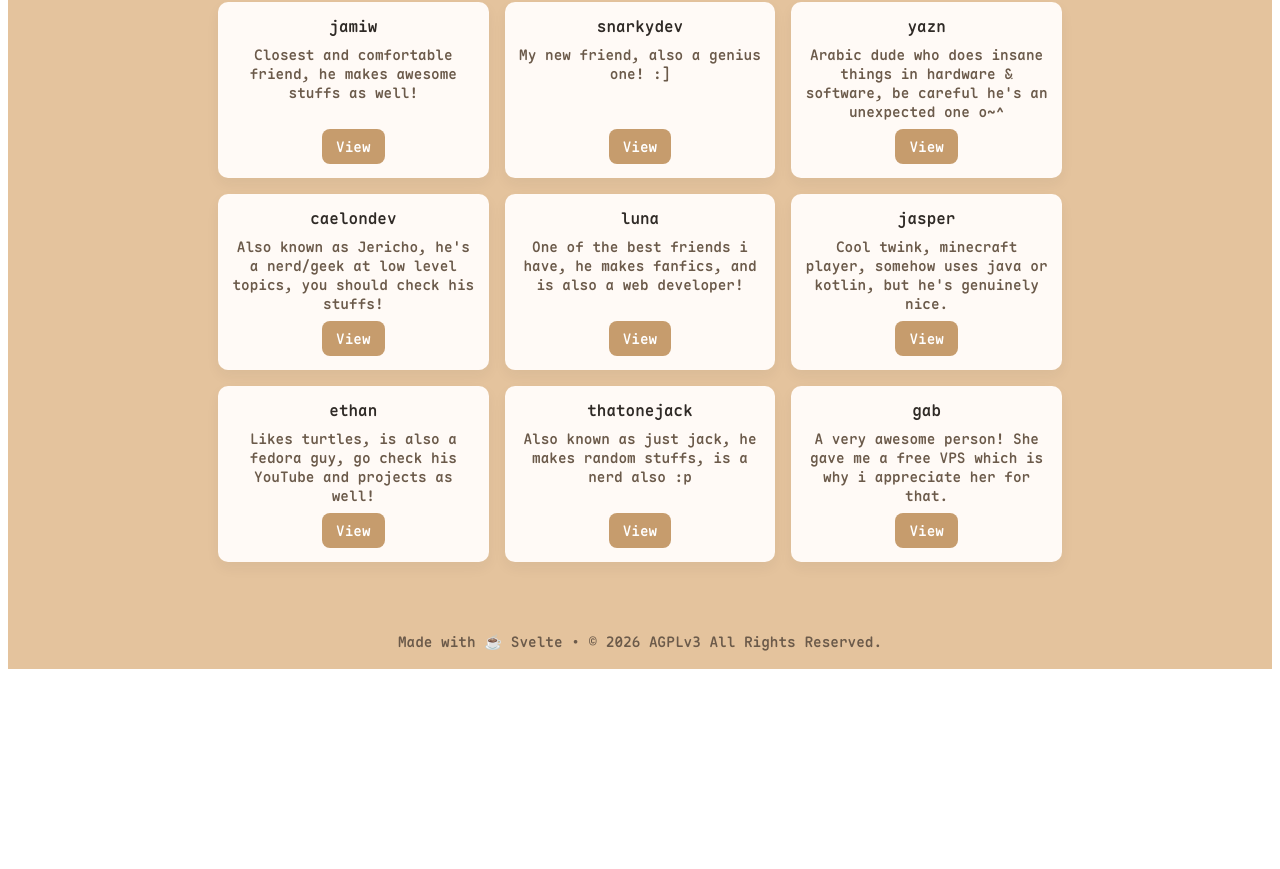
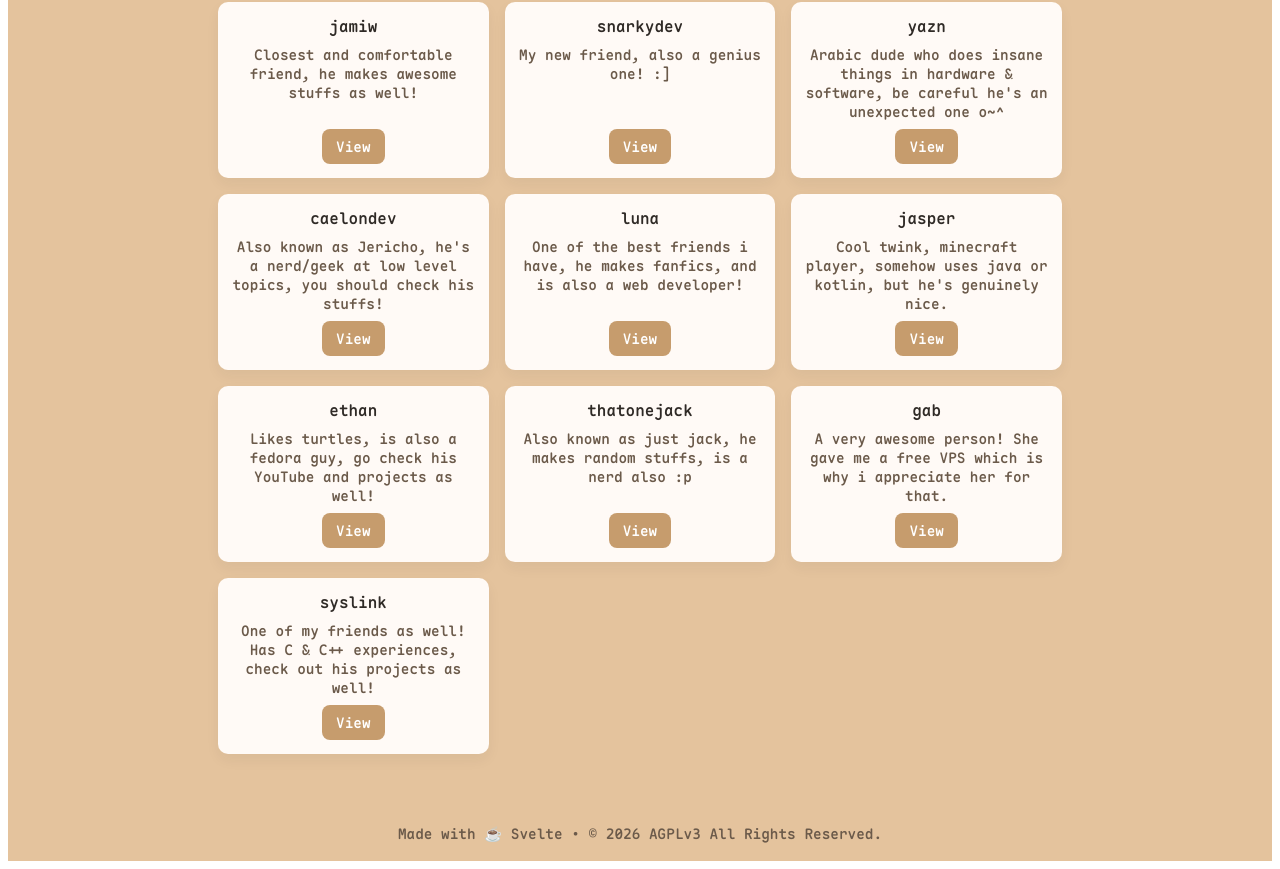
Before and after one commit to Kazooki123/starloexoliz.is-a.dev, a SvelteKit app: page / in a window 1280 px wide. Shown: the part 1156-2025 px from the top of the page. Before the commit the page ends 1833 px from the top, so only its background shows below. Built offline with nearby package versions, Linux system fonts and the light colour scheme.

Commit message:
Add syslink to the list of cool people

```diff
--- a/src/routes/+page.svelte
+++ b/src/routes/+page.svelte
@@ -78,7 +78,12 @@
         name: "gab",
         desc: "A very awesome person! She gave me a free VPS which is why i appreciate her for that.",
         link: 'https://discordapp.com/users/476057232186933274'
-      }
+      },
+      {
+        name: "syslink",
+        desc: "One of my friends as well! Has C & C++ experiences, check out his projects as well!",
+        link: 'https://syslink.is-a.dev'
+      },
     ]
 
     function goPrev() {
```
